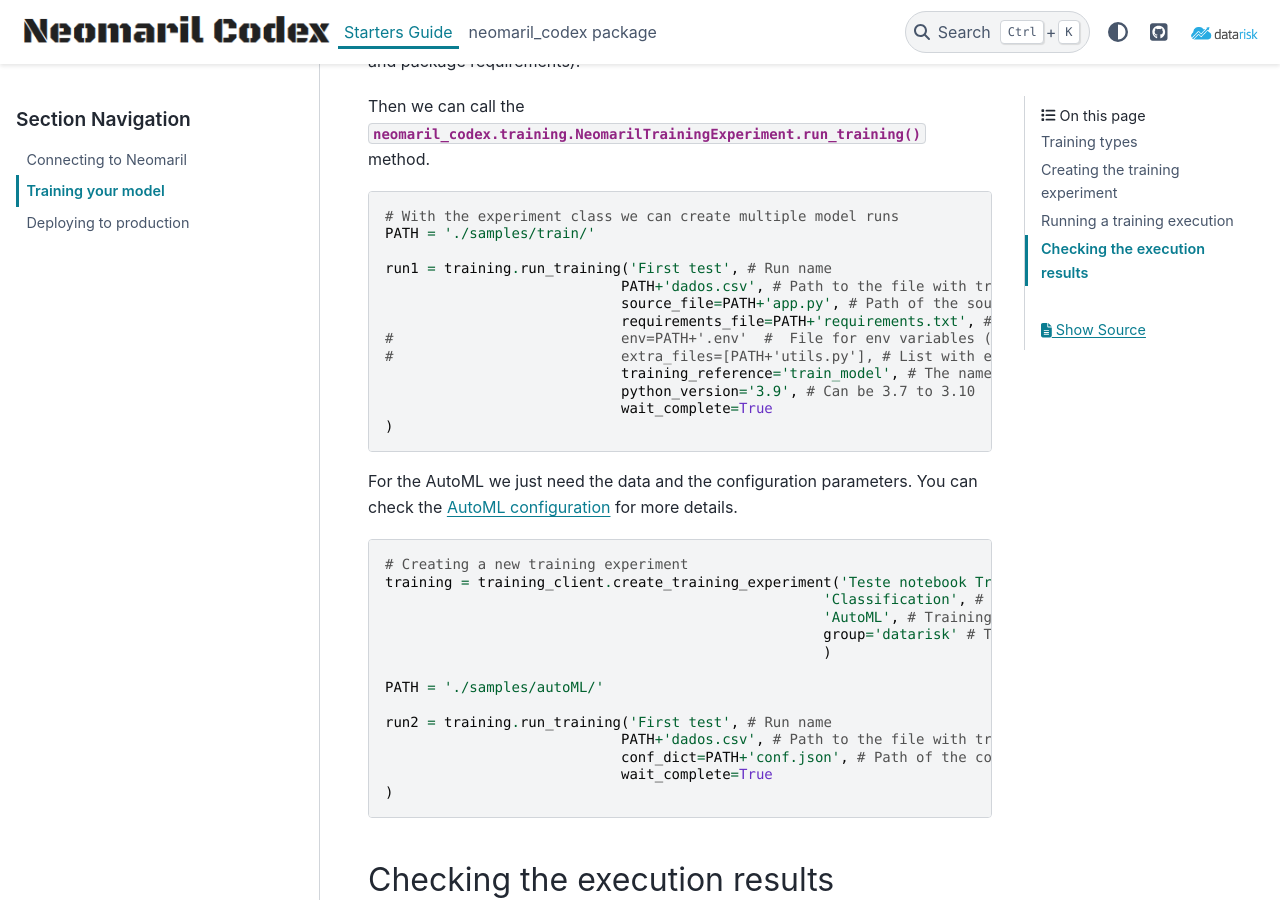
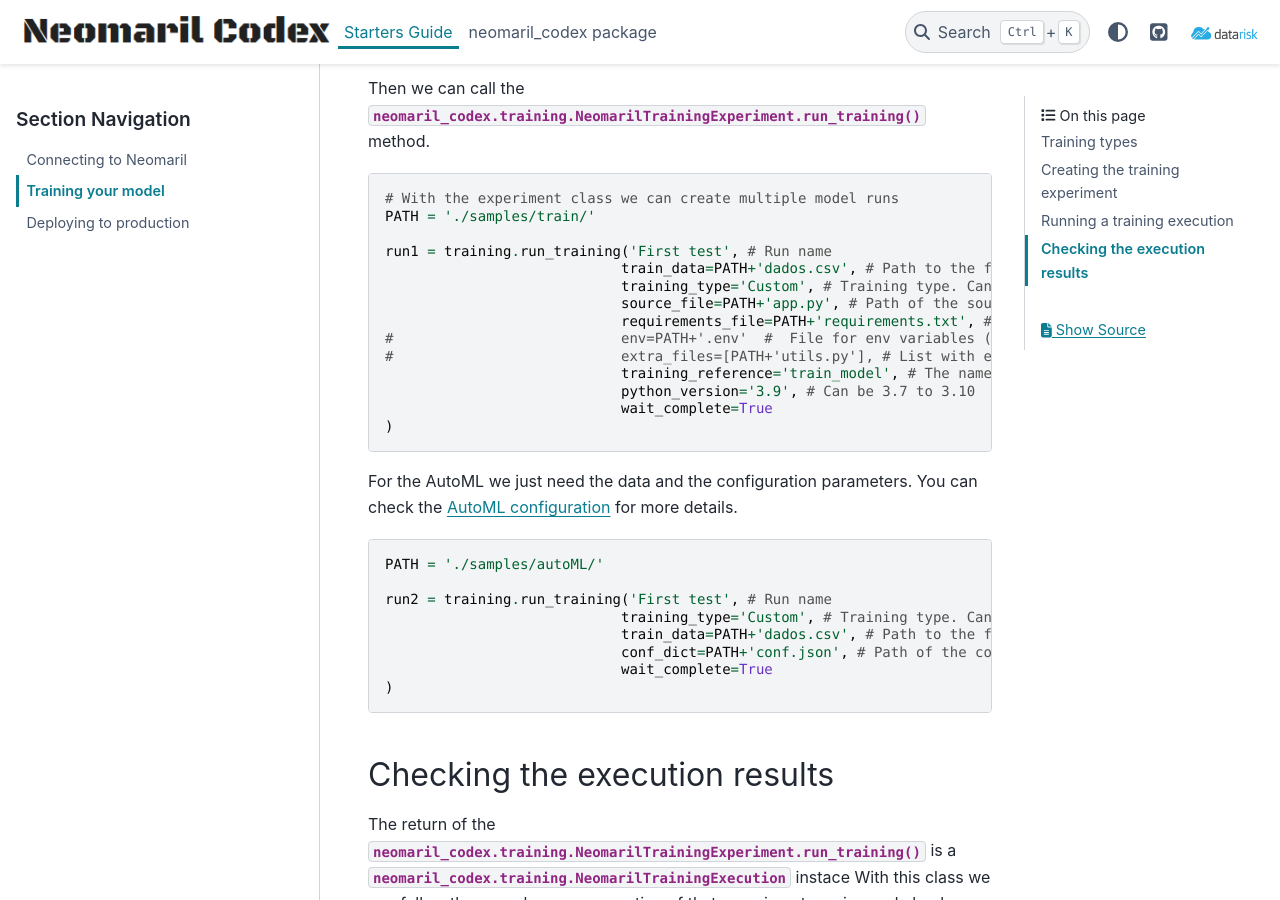
Before and after one commit to datarisk-io/mlops_codex, a Sphinx documentation site: the page built from docs/source/training_guide.rst, in a window 1280 px wide and 900 px high, scrolled down 1943 px. Built offline with Sphinx 7.4.7 and the PyData theme 0.15.4, drawn with Linux system fonts in a browser that asks for light colours; some of the changed text lies outside the part shown.

Commit message:
Fix external training

```diff
--- a/docs/source/training_guide.rst
+++ b/docs/source/training_guide.rst
@@ -23,9 +23,8 @@ We can create the experiment using the :py:meth:`neomaril_codex.training.Neomari
 .. code:: python
 
     # Creating a new training experiment
-    training = training_client.create_training_experiment('Teste notebook Training custom', # Experiment name, this is how you find your model in MLFLow
+    training = training_client.create_training_experiment('Teste notebook', # Experiment name, this is how you find your model in MLFLow
                                             'Classification', # Model type. Can be Classification, Regression or Unsupervised
-                                            'Custom', # Training type. Can be Custom or AutoML
                                             group='datarisk' # This is the default group. Create a new one when using for a new project
                                             )
 
@@ -103,7 +102,8 @@ Then we can call the :py:meth:`neomaril_codex.training.NeomarilTrainingExperimen
     PATH = './samples/train/'
 
     run1 = training.run_training('First test', # Run name
-                                PATH+'dados.csv', # Path to the file with training data
+                                train_data=PATH+'dados.csv', # Path to the file with training data
+                                training_type='Custom', # Training type. Can be External, Custom or AutoML
                                 source_file=PATH+'app.py', # Path of the source file
                                 requirements_file=PATH+'requirements.txt', # Path of the requirements file,
     #                           env=PATH+'.env'  #  File for env variables (this will be encrypted in the server)
@@ -117,17 +117,11 @@ For the AutoML we just need the data and the configuration parameters. You can c
 
 .. code:: python
 
-    # Creating a new training experiment
-    training = training_client.create_training_experiment('Teste notebook Training AutoML', # Experiment name
-                                                        'Classification', # Model type. Can be Classification, Regression or Unsupervised
-                                                        'AutoML', # Training type. Can be Custom or AutoML
-                                                        group='datarisk' # This is the default group. Create a new one when using for a new project
-                                                        )
-
     PATH = './samples/autoML/'
 
     run2 = training.run_training('First test', # Run name
-                                PATH+'dados.csv', # Path to the file with training data
+                                training_type='Custom', # Training type. Can be External, Custom or AutoML
+                                train_data=PATH+'dados.csv', # Path to the file with training data
                                 conf_dict=PATH+'conf.json', # Path of the configuration file
                                 wait_complete=True
     )
--- a/setup.py
+++ b/setup.py
@@ -5,7 +5,7 @@ from setuptools import setup, find_packages
 MODULE_NAME = 'neomaril-codex'
 MODULE_NAME_IMPORT = 'neomaril_codex'
 REPO_NAME = 'mlops-neomaril-codex'
-MODULE_VERSION='1.2.0c'
+MODULE_VERSION='1.2.1'
 
 def requirements_from_pip(filename='requirements.txt'):
     with open(filename, 'r') as pip:
```
Also changed, not shown: 8 other files.
